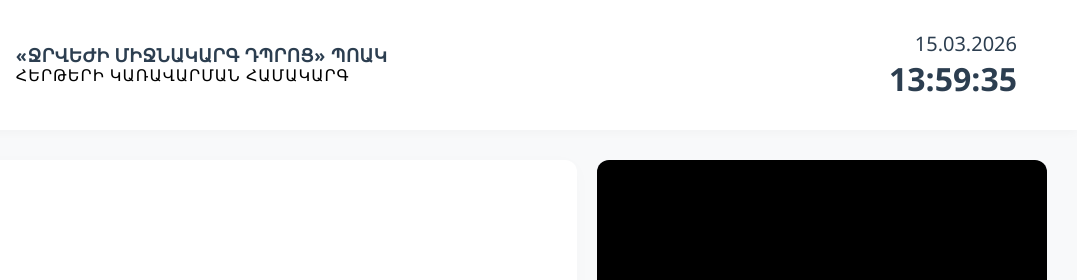
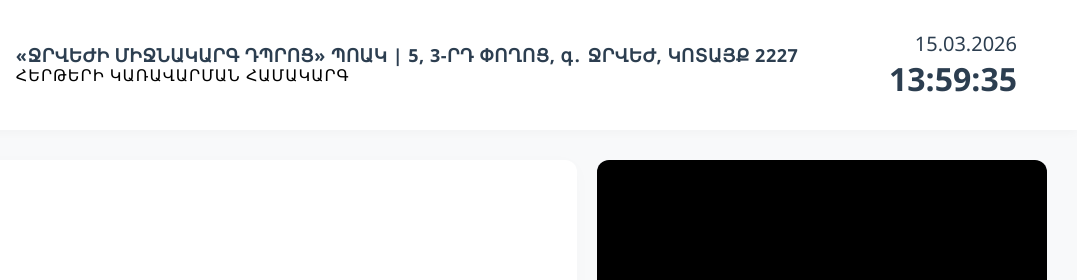
Before and after one commit to petgev/earlyone-copy, a plain HTML site: page index.html in a window 1280 px wide. Shown: the top 280 px of the page, 203-1280 px from the left. Drawn offline with Linux system fonts and the light colour scheme; no server answers.

Commit message:
Update index.html

```diff
--- a/index.html
+++ b/index.html
@@ -34,7 +34,7 @@
         <div class="logo-container" style="display: flex; align-items: center; gap: 20px;">
             <img src="logo.png" alt="Logo">
             <div style="line-height: 1.2;">
-                <div style="font-size: 18px; font-weight: 600; color: #2c3e50; letter-spacing: 0.5px;">«ՋՐՎԵԺԻ ՄԻՋՆԱԿԱՐԳ ԴՊՐՈՑ» ՊՈԱԿ</div>
+                <div style="font-size: 18px; font-weight: 600; color: #2c3e50; letter-spacing: 0.5px;">«ՋՐՎԵԺԻ ՄԻՋՆԱԿԱՐԳ ԴՊՐՈՑ» ՊՈԱԿ | 5, 3-ՐԴ ՓՈՂՈՑ, գ․ ՋՐՎԵԺ, ԿՈՏԱՅՔ 2227</div>
                 <div style="font-size: 16px;letter-spacing: 1px; font-weight: 300;">ՀԵՐԹԵՐԻ ԿԱՌԱՎԱՐՄԱՆ ՀԱՄԱԿԱՐԳ</div>
             </div>
         </div>
```
